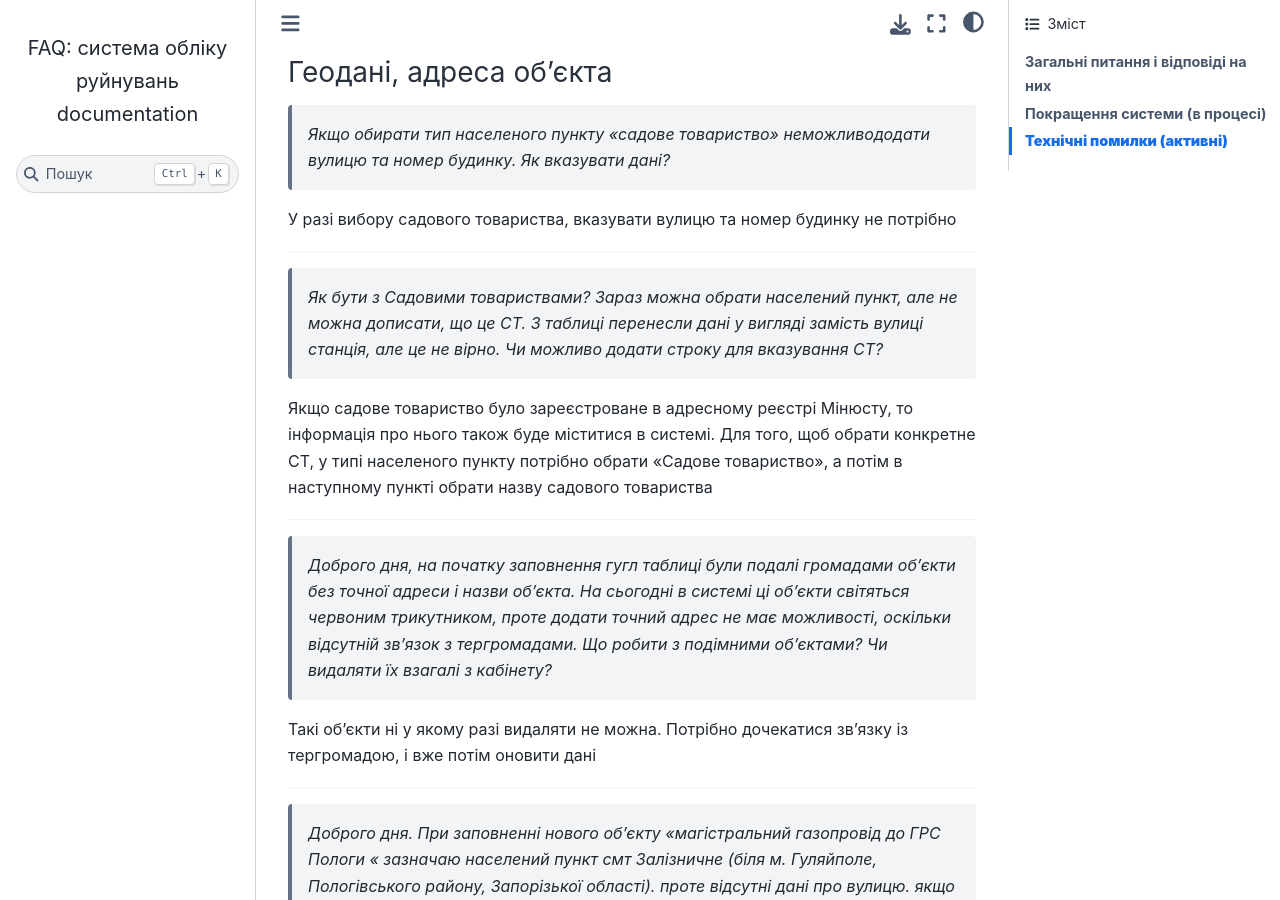
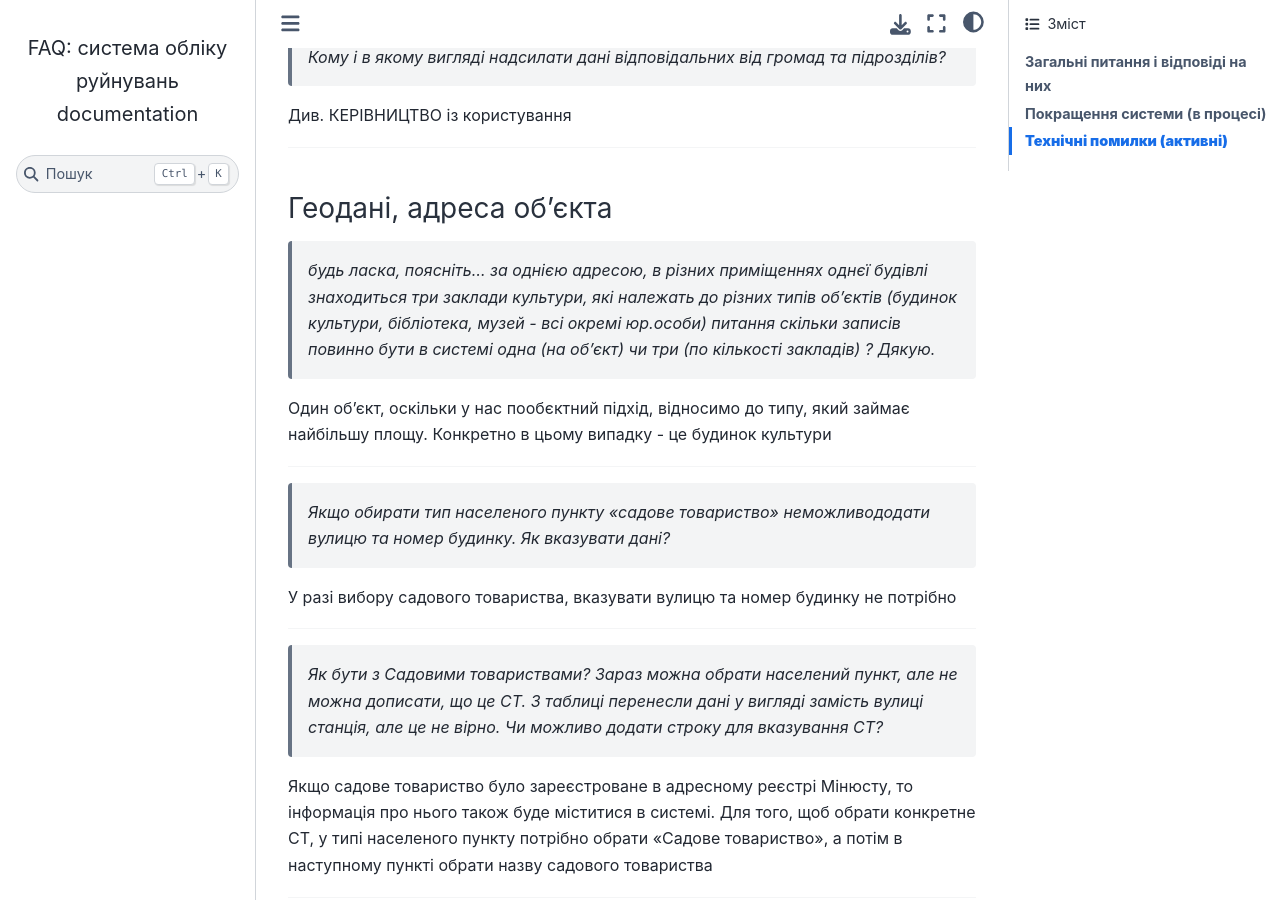
Before and after one commit to hp0404/docs.rebuild, a Sphinx documentation site: the page built from docs/source/index.md, in a window 1280 px wide and 900 px high, scrolled down 20159 px. Built offline with Sphinx 7.4.7 and the Sphinx Book theme 1.1.4, drawn with Linux system fonts in a browser that asks for light colours; some of the changed text lies outside the part shown.

Commit message:
Updated docs

```diff
--- a/docs/source/index.md
+++ b/docs/source/index.md
@@ -22,6 +22,11 @@
 > *Доброго дня! Підскажіть будь ласка самочинно збудовані об'єкти  до реєстру  вносяться?*
 
 Вносити
+
+---
+> *Підскажіть, будь ласка, до якого сектору та типу віднести КУ "Зоопарк"? Дякую!*
+
+Сектор - "культура і туризм", тип - "рекреації"
 
 ---
 > *Підкажіть до якого сектору та типу  віднести будівлю не діючого дитячого садочка ( не працює років 5).*
@@ -496,6 +501,11 @@
 ### Геодані, адреса об'єкта
 
 <!-- geolocation starts -->
+> *будь ласка, поясніть... за однією адресою, в різних приміщеннях однєї будівлі  знаходиться три заклади культури, які належать до різних типів об'єктів (будинок культури, бібліотека, музей - всі окремі юр.особи) питання скільки записів повинно бути в системі  одна (на об'єкт) чи три (по кількості закладів) ? Дякую.*
+
+Один об'єкт, оскільки у нас пообєктний підхід, відносимо до типу, який займає найбільшу площу. Конкретно в цьому випадку - це будинок культури
+
+---
 > *Якщо обирати тип населеного пункту "садове товариство" неможливододати вулицю та номер будинку. Як вказувати дані?*
 
 У разі вибору садового товариства, вказувати вулицю та номер будинку не потрібно
@@ -626,6 +636,11 @@
 примітка "інфо" - зазначається марка автомобіля літака, двигуна, верстата та їх кількість
 
 ---
+> *Доброго дня! Підкажіть , якщо немає ніяких руйнувань та пошкоджень в області що стосується автомобільних доріг та мостів то чи потрібно звітувати , і якщо потрібно то куда? Дякую*
+
+В дану Систему вносите тільки об'єкти, що зазнали пошкоджень в наслідок збройної агресії рф
+
+---
 > *Об’єкт з сектору «Послуги ОМС (муніципальні)», тип – «Міський транспорт». Як буде відбуватися оцінка повністю знищеного об’єкта (наприклад світлофорного), якщо у розділі «Пошкодження» загальні параметри не підходять для цього об’єкта, а у випадку позначення ступені руйнації «Повна» - відсутнє вікно довільного опису нанесених збитків?*
 
 Оцінка об'єктів, які відмінні від будівель та споруд буде виконуватися індивідуально. Вартість таких об'єктів потрібно буде фіксувати у розділі картки об'єкту "Відновлення"
```
Also changed, not shown: other parts of docs/source/index.md (+1 -1 lines).
